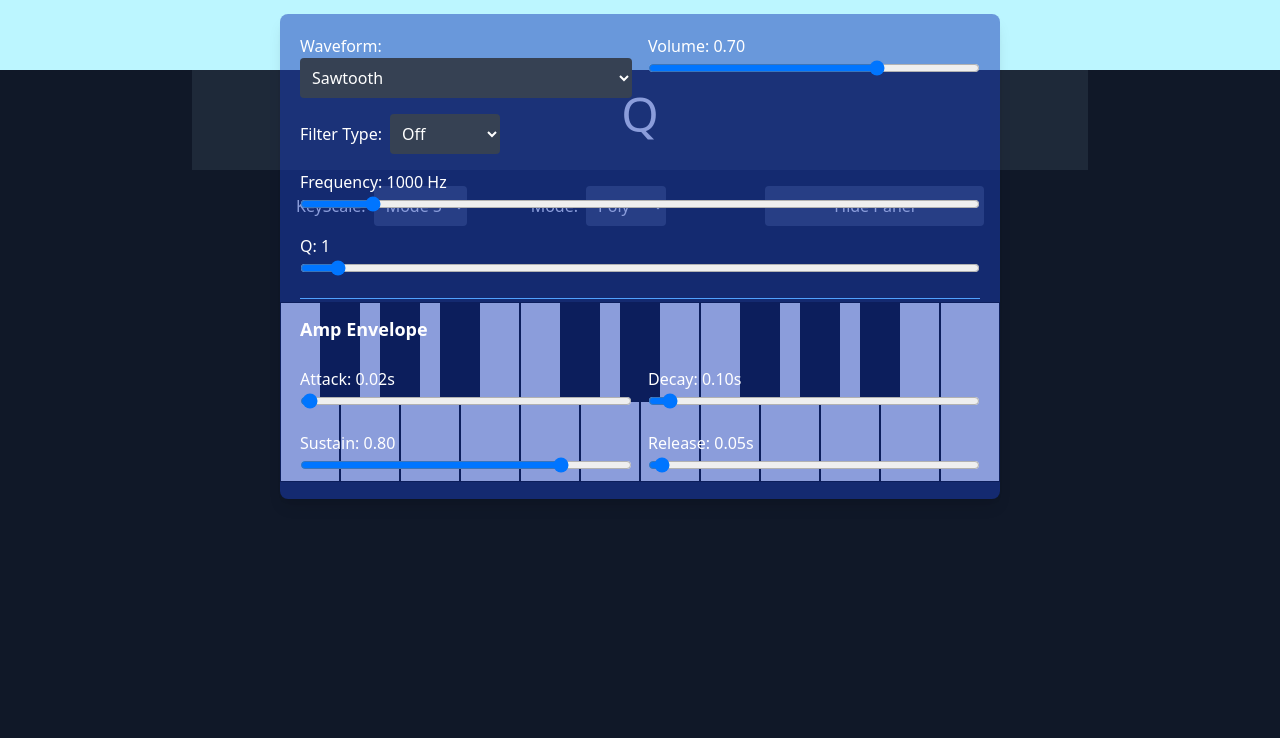
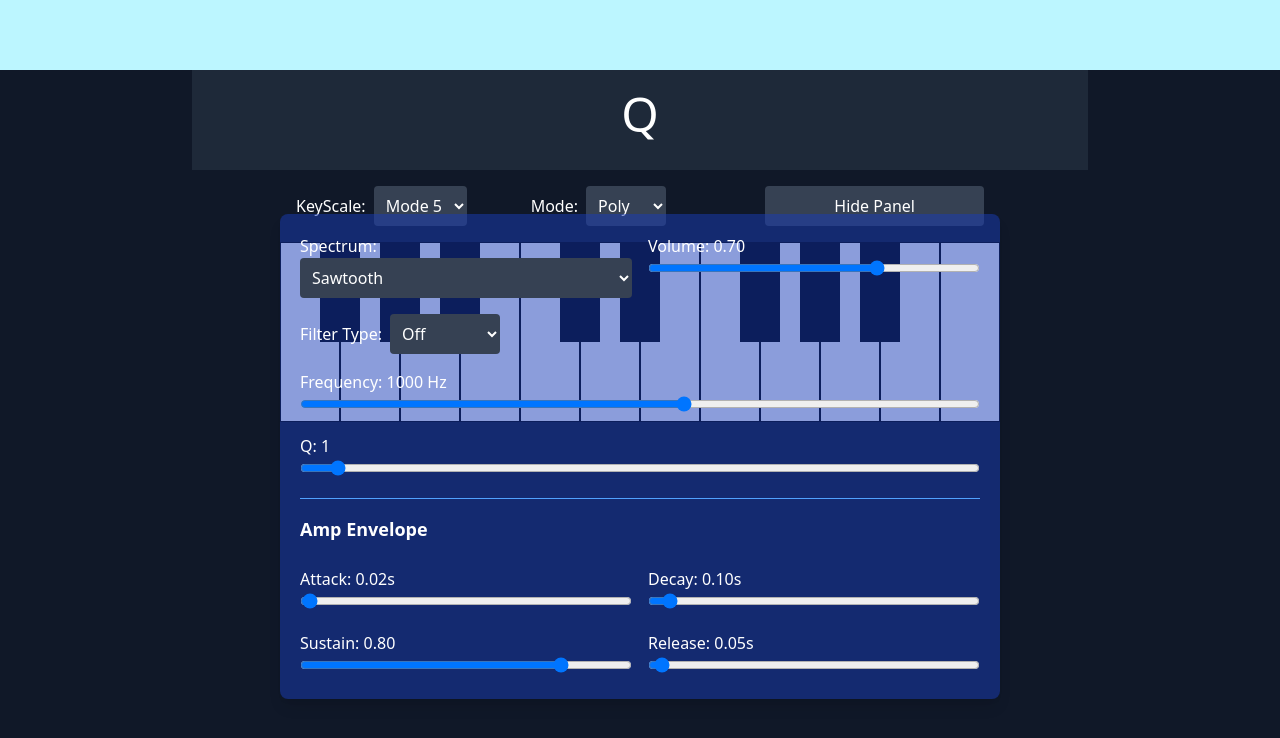
Before and after one commit to Sereia123/MLerning, a Next.js app: page / in a window 1280 px wide. Shown: the top 738 px of the page. Built offline with nearby package versions, Linux system fonts and the light colour scheme.

Commit message:
spectrumの途中

```diff
--- a/app/components/scale/scale.tsx
+++ b/app/components/scale/scale.tsx
@@ -6,6 +6,7 @@ import useHandleClickNote from "@/hooks/useHandleClickNote";
 import KeyboardController from '@/hooks/keyController';
 import KeyMap from '@/hooks/keyMap';
 import { useSynthe } from '@/hooks/SyntheProvider';
+import SpectrumCanvas from '@/hooks/SpectrumCanvas';
 
 export default function Scale(){
   const [keyBoardNumber, setKeyBoardNumber] = useState(5); //盤面のモードチェンジ
@@ -31,6 +32,7 @@ export default function Scale(){
     setSustain,
     release,
     setRelease,
+    analyserRef,
   } = useSynthe();
 
   const [pressedKeys, setPressedKeys] = useState<number[]>([]);
@@ -44,6 +46,22 @@ export default function Scale(){
 
   const handleNoteUp = (midi: number) => {
     setPressedKeys((prev) => prev.filter((n) => n !== midi));
+  };
+
+  // 対数スケール変換のための定数
+  const minLogFreq = Math.log(20);
+  const maxLogFreq = Math.log(20000);
+  // スライダーの値 (0-100) を対数周波数に変換
+  const handleLogSliderChange = (e: React.ChangeEvent<HTMLInputElement>) => {
+    const sliderValue = parseFloat(e.target.value);
+    const scale = (maxLogFreq - minLogFreq) / 100;
+    const newFreq = Math.exp(minLogFreq + scale * sliderValue);
+    setFilterFreq(Math.round(newFreq));
+  };
+  // 現在の周波数をスライダーの値 (0-100) に変換
+  const freqToSliderValue = () => {
+    const scale = (maxLogFreq - minLogFreq) / 100;
+    return (Math.log(filterFreq) - minLogFreq) / scale;
   };
 
   return (
@@ -86,10 +104,10 @@ export default function Scale(){
         </div>
         {/*追加画面（パネル）*/}
         {isPanelVisible && (
-          <div className='absolute z-10 bg-blue-800/50 w-full mt-[100px] p-5 rounded-lg shadow-lg grid grid-cols-2 gap-4'>
+          <div className='absolute z-10 bg-blue-800/50 w-full mt-[500px] p-5 rounded-lg shadow-lg grid grid-cols-2 gap-4'>
             {/* --- フィルターコントロールUIの追加 --- */}
             <div className="col-span-1">
-              <label htmlFor="wave-select" className="mr-2">Waveform:</label>
+              <label htmlFor="wave-select" className="mr-2">Spectrum:</label>
               <select
                 id="wave-select"
                 value={wave}
@@ -131,16 +149,16 @@ export default function Scale(){
             </div>
             <div className="col-span-2">
               <label htmlFor="frequency-slider" className="mr-2">
-                Frequency: {filterFreq} Hz
+                Frequency: {filterFreq.toFixed(0)} Hz
               </label>
               <input
                 type="range"
                 id="frequency-slider"
-                min="20"
-                max="10000"
-                step="1"
-                value={filterFreq}
-                onChange={(e) => setFilterFreq(Number(e.target.value))}
+                min="0"
+                max="100"
+                step="0.1"
+                value={freqToSliderValue()}
+                onChange={handleLogSliderChange}
                 className="w-full"
               />
             </div>
@@ -187,14 +205,13 @@ export default function Scale(){
         )}
       </div>
 
-
-
-      <div className="mx-auto flex items-center h-[300px] w-[720px]">
+      <div className="mx-auto w-[720px] flex flex-col items-center gap-4">
         <KeyboardController
           keyMap={KeyMap(keyBoardNumber)}
           onNoteDown={handleNoteDown}
           onNoteUp={handleNoteUp}
         />
+        <div className="h-[200px] w-full">
           <Keyboard
             keyBoardNumber={keyBoardNumber}
             activeKeys={pressedKeys}
@@ -204,6 +221,8 @@ export default function Scale(){
             onMouseUp={handleMouseUp}
           />
         </div>
+        <SpectrumCanvas analyserRef={analyserRef} width={720} height={120} />
+      </div>
     </>
   );
 }
--- /dev/null
+++ b/hooks/SpectrumCanvas.tsx
@@ -0,0 +1,98 @@
+'use client';
+
+import { useEffect, useRef } from 'react';
+
+type SpectrumCanvasProps = {
+  analyserRef: React.RefObject<AnalyserNode | null>;
+  width: number;
+  height: number;
+};
+
+export default function SpectrumCanvas({ analyserRef, width, height }: SpectrumCanvasProps) {
+  const canvasRef = useRef<HTMLCanvasElement>(null);
+
+  useEffect(() => {
+    const analyser = analyserRef.current;
+    if (!analyser || !canvasRef.current) return;
+
+    const canvas = canvasRef.current;
+    const canvasCtx = canvas.getContext('2d');
+    if (!canvasCtx) return;
+
+    analyser.fftSize = 2048;
+    analyser.minDecibels = -100;
+    analyser.maxDecibels = -30;
+    analyser.smoothingTimeConstant = 0.85;
+
+    // 周波数データを扱うため、frequencyBinCountを使用します
+    const bufferLength = analyser.frequencyBinCount;
+    // getFloatFrequencyDataはFloat32Arrayを必要とします
+    const dataArray = new Float32Array(bufferLength);
+
+    const sampleRate = analyser.context.sampleRate;
+    const nyquist = sampleRate / 2;
+
+    const spectrumHeight = height - 20; // 波形描画領域の高さ
+    const labelHeight = 20; // ラベル描画領域の高さ
+
+    let animationFrameId: number;
+
+    const draw = () => {
+      animationFrameId = requestAnimationFrame(draw);
+
+      // 毎フレーム、背景とラベルを再描画する
+      canvasCtx.fillStyle = 'rgb(17 24 39)'; // bg-gray-900
+      canvasCtx.fillRect(0, 0, width, height);
+
+      // 周波数ラベルの描画
+      canvasCtx.fillStyle = 'rgb(156 163 175)'; // text-gray-400
+      canvasCtx.font = '12px sans-serif';
+      const labels = [100, 1000, 10000];
+      labels.forEach(freq => {
+        const x = (Math.log10(freq) / Math.log10(nyquist)) * width;
+        canvasCtx.fillText(`${freq < 1000 ? freq : (freq / 1000) + 'k'}Hz`, x + 4, spectrumHeight + labelHeight - 4);
+        canvasCtx.fillRect(x, spectrumHeight, 1, labelHeight);
+      });
+
+      canvasCtx.lineWidth = 2;
+      canvasCtx.strokeStyle = 'rgb(34 197 94)'; // green-500
+      canvasCtx.beginPath();
+
+      for (let i = 0; i < bufferLength; i++) {
+        const value = dataArray[i];
+
+        // -100dB (minDecibels) を 0、-30dB (maxDecibels) を 1 に正規化
+        const normalizedValue = (value - analyser.minDecibels) / (analyser.maxDecibels - analyser.minDecibels);
+        // Y座標の計算基準を波形描画領域の高さにする
+        const y = (1 - normalizedValue) * spectrumHeight;
+
+        // i番目のデータに対応する周波数を計算
+        const freq = (i * nyquist) / bufferLength;
+
+        // 周波数を対数スケールでX座標にマッピング
+        // 低周波数を表示から除外 (e.g., 20Hz以下)
+        if (freq < 20) continue;
+        const x = (Math.log10(freq) / Math.log10(nyquist)) * width;
+
+        if (i === 0) {
+          canvasCtx.moveTo(x, y);
+        } else {
+          canvasCtx.lineTo(x, y);
+        }
+      }
+
+      canvasCtx.stroke();
+
+      // 周波数データを取得して次のフレームに備える
+      analyser.getFloatFrequencyData(dataArray);
+    };
+
+    draw();
+
+    return () => {
+      cancelAnimationFrame(animationFrameId);
+    };
+  }, [analyserRef, width, height]);
+
+  return <canvas ref={canvasRef} width={width} height={height} />;
+}
--- a/hooks/useSyntheWorklet.tsx
+++ b/hooks/useSyntheWorklet.tsx
@@ -14,6 +14,7 @@ export default function useSyntheWorklet() {
   // マスターゲイン
   const filterNodeRef = useRef<BiquadFilterNode | null>(null);
   const masterAmpRef = useRef<GainNode | null>(null);
+  const analyserRef = useRef<AnalyserNode | null>(null);
   // 鳴っているボイスを管理するMap。キーはMIDIノート番号
   const voicesRef = useRef<Map<number, Voice>>(new Map());
   // 初期化済みフラグ
@@ -47,12 +48,17 @@ export default function useSyntheWorklet() {
       const AudioContextClass = getAudioContextConst();
       const ac = new AudioContextClass({ latencyHint: 'interactive' });
       const filterNode = ac.createBiquadFilter();
+      const analyser = ac.createAnalyser();
       const masterAmp = new GainNode(ac, { gain: 1.0 });
+
       filterNode.connect(masterAmp);
-      masterAmp.connect(ac.destination);
+      masterAmp.connect(analyser);
+      analyser.connect(ac.destination);
+
       filterNodeRef.current = filterNode;
       contextRef.current = ac;
       masterAmpRef.current = masterAmp;
+      analyserRef.current = analyser;
       isInitializedRef.current = true;
       await loadWorkletModule(ac, '/worklets/processor.js');
       workletLoadedRef.current = true;
@@ -286,6 +292,7 @@ export default function useSyntheWorklet() {
     attack, setAttack,
     decay, setDecay,
     sustain, setSustain,
-    release, setRelease
+    release, setRelease,
+    analyserRef
   };
 }
```
Also changed, not shown: hooks/WaveformCanvas.tsx (added). Lines whose indentation alone changed are shown as unchanged.
